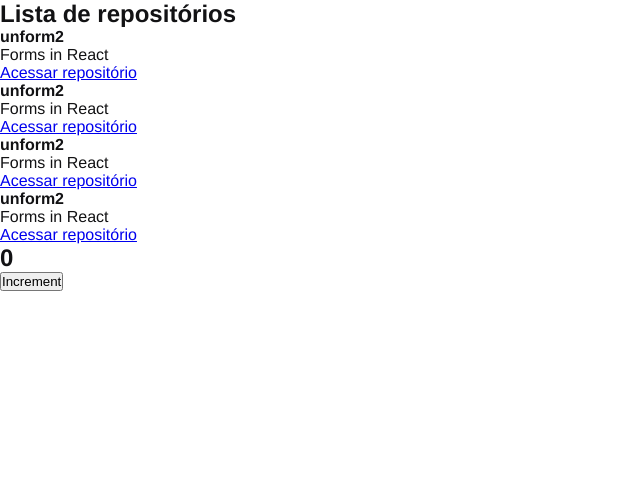
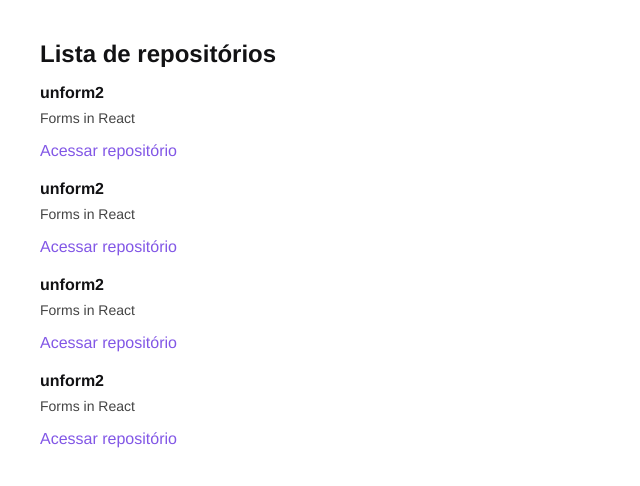
Before and after one commit to DanielSLucas/Ignite-React-Fundamentos, a React app: page / in a window 1280 px wide. Shown: the top 486 px of the page, without its empty margins (0-640 px from the left). Built offline with nearby package versions, Linux system fonts and the light colour scheme.

Commit message:
estilização da listagem

```diff
--- a/src/App.jsx
+++ b/src/App.jsx
@@ -1,4 +1,3 @@
-import { Counter } from './components/Counter';
 import { RepositoryList } from './components/RepositoryList';
 import './styles/global.scss';
 
@@ -6,7 +5,7 @@
   return (
     <>
       <RepositoryList />
-      <Counter />
+
     </>
   )
 }
--- a/src/components/Counter.jsx
+++ /dev/null
@@ -1,18 +0,0 @@
-import { useState } from 'react';
-
-export function Counter() {
-  const [counter, setCounter] = useState(0);
-
-  function increment() {
-    setCounter(counter + 1);
-  }
-
-  return (
-    <div>
-      <h2> {counter} </h2>
-      <button type="button" onClick={increment}>
-        Increment
-      </button>
-    </div >
-  );
-}
--- a/src/components/RepositoryList.jsx
+++ b/src/components/RepositoryList.jsx
@@ -1,4 +1,6 @@
 import { RepositoryItem } from "./RepositoryItem";
+
+import '../styles/repositories.scss';
 
 var repository = {
   name:"unform2" ,
--- /dev/null
+++ b/src/styles/repositories.scss
@@ -0,0 +1,30 @@
+section.repository-list {
+  margin: 40px;
+
+  h1 {
+    margin-bottom: 16px;
+  }
+
+  ul {
+    list-style: none;
+
+    li {
+      & + li {
+        margin-top: 20px;
+      }
+
+      p {
+        font-size: 14px;
+        color: #444;
+        margin-top: 8px;
+      }
+
+      a {
+        display: inline-block;
+        margin-top: 16px;
+        text-decoration: none;
+        color: #8257e6;
+      }
+    }
+  }
+}
```
